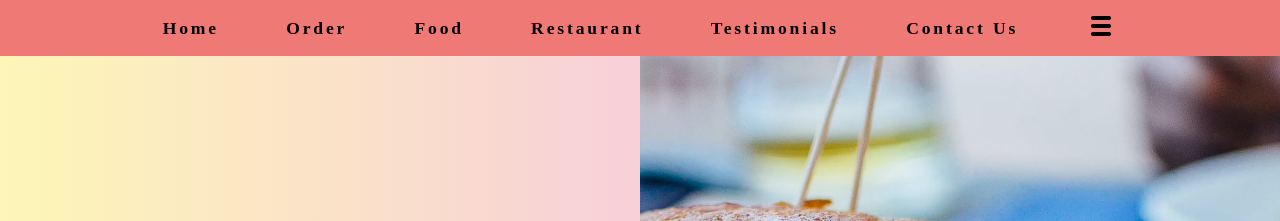
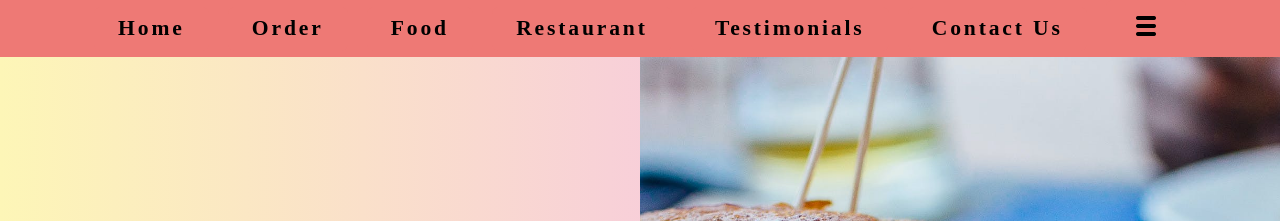
Before and after one commit to charan-the-dev/simplotel-assignment, a plain HTML site: page index.html in a window 1280 px wide. Shown: the top 221 px of the page. Drawn offline with Linux system fonts and the light colour scheme.

Commit message:
refactor: add <a/> tags to li. add new header tag

```diff
--- a/index.html
+++ b/index.html
@@ -4,20 +4,20 @@
 <head>
     <meta charset="UTF-8">
     <meta name="viewport" content="width=device-width, initial-scale=1.0">
-    <title>Simplotel Assignment</title>
+    <title>Simplotel Hotel Assignment</title>
     <link rel="stylesheet" href="./style.css">
 </head>
 
 <body>
-    <main>
+    <header>
         <nav class="navbar">
             <ul class="nav-list">
-                <li class="nav-list-item">Home</li>
-                <li class="nav-list-item">Order</li>
-                <li class="nav-list-item">Food</li>
-                <li class="nav-list-item">Restaurant</li>
-                <li class="nav-list-item">Testimonials</li>
-                <li class="nav-list-item">Contact Us</li>
+                <li class="nav-list-item"><a href="/">Home</a></li>
+                <li class="nav-list-item"><a href="/">Order</a></li>
+                <li class="nav-list-item"><a href="/">Food</a></li>
+                <li class="nav-list-item"><a href="/">Restaurant</a></li>
+                <li class="nav-list-item"><a href="/">Testimonials</a></li>
+                <li class="nav-list-item"><a href="/">Contact Us</a> </li>
                 <li class="nav-list-item">
                     <button type="button" class="hamburger-wrapper">
                         <img src="./assets/menu-bar.png" alt="Hamburger Icon">
@@ -25,6 +25,8 @@
                 </li>
             </ul>
         </nav>
+    </header>
+    <main>
         <section class="hero-section">
             <div class="hero-content">
                 <h1 class="hero-title">Lorem ipsum</h1>
--- a/style.css
+++ b/style.css
@@ -5,7 +5,7 @@
     --light: #fff;
     --font-size-base: clamp(16px, 1vw + 0.5rem, 18px);
     --font-size-h1: clamp(2.25rem, 2.5vw + 1rem, 4rem);
-    --font-size-nav: clamp(1rem, 0.75vw + 0.5rem, 1.15rem);
+    --font-size-nav: clamp(1rem, 1.75vw + 0.5rem, 1.35rem);
 }
 
 * {
@@ -26,6 +26,11 @@ img {
     width: 100%;
     height: 100%;
     object-fit: cover;
+}
+
+a {
+    text-decoration: none;
+    color: #000;
 }
 
 button {
```
